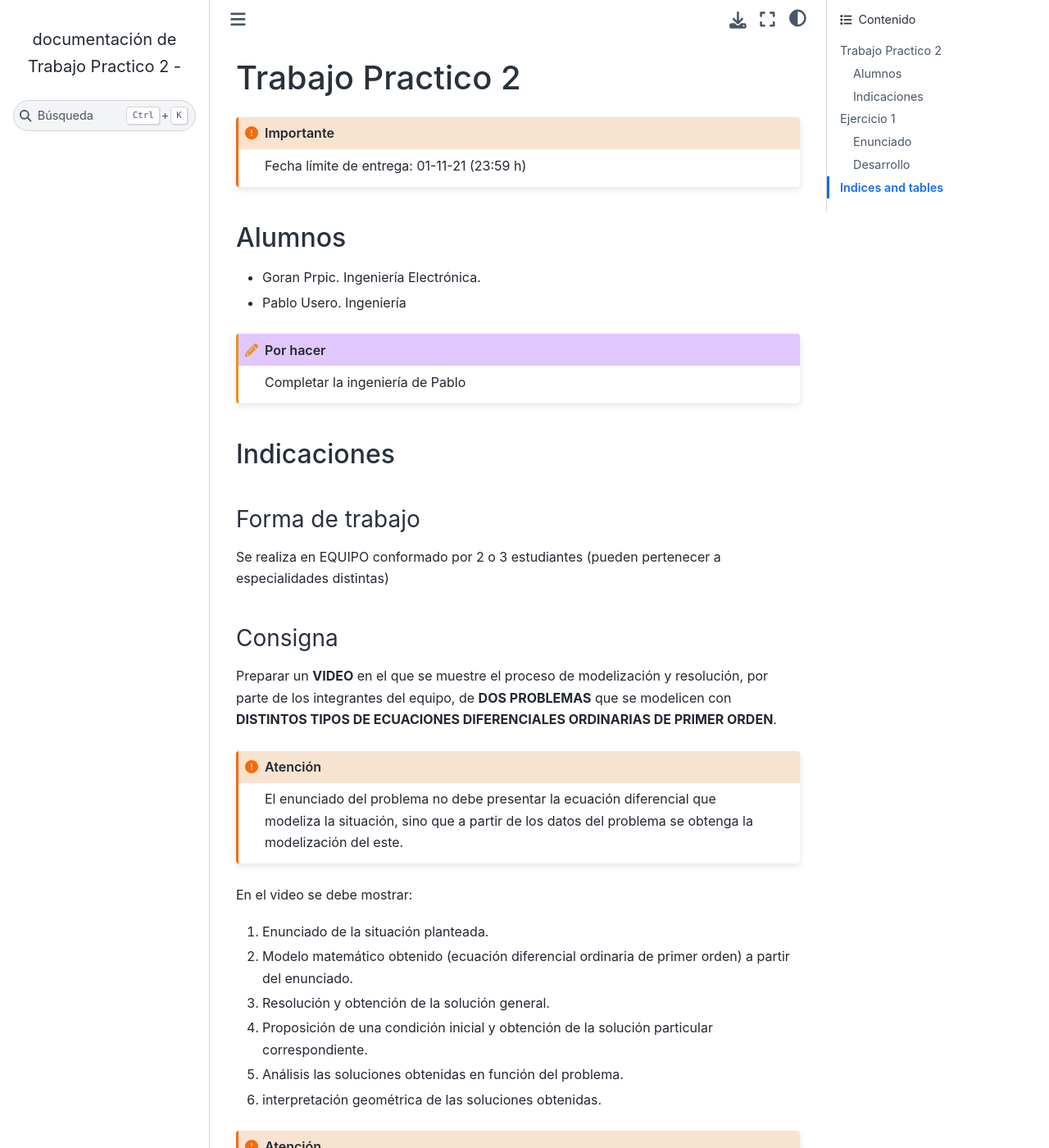
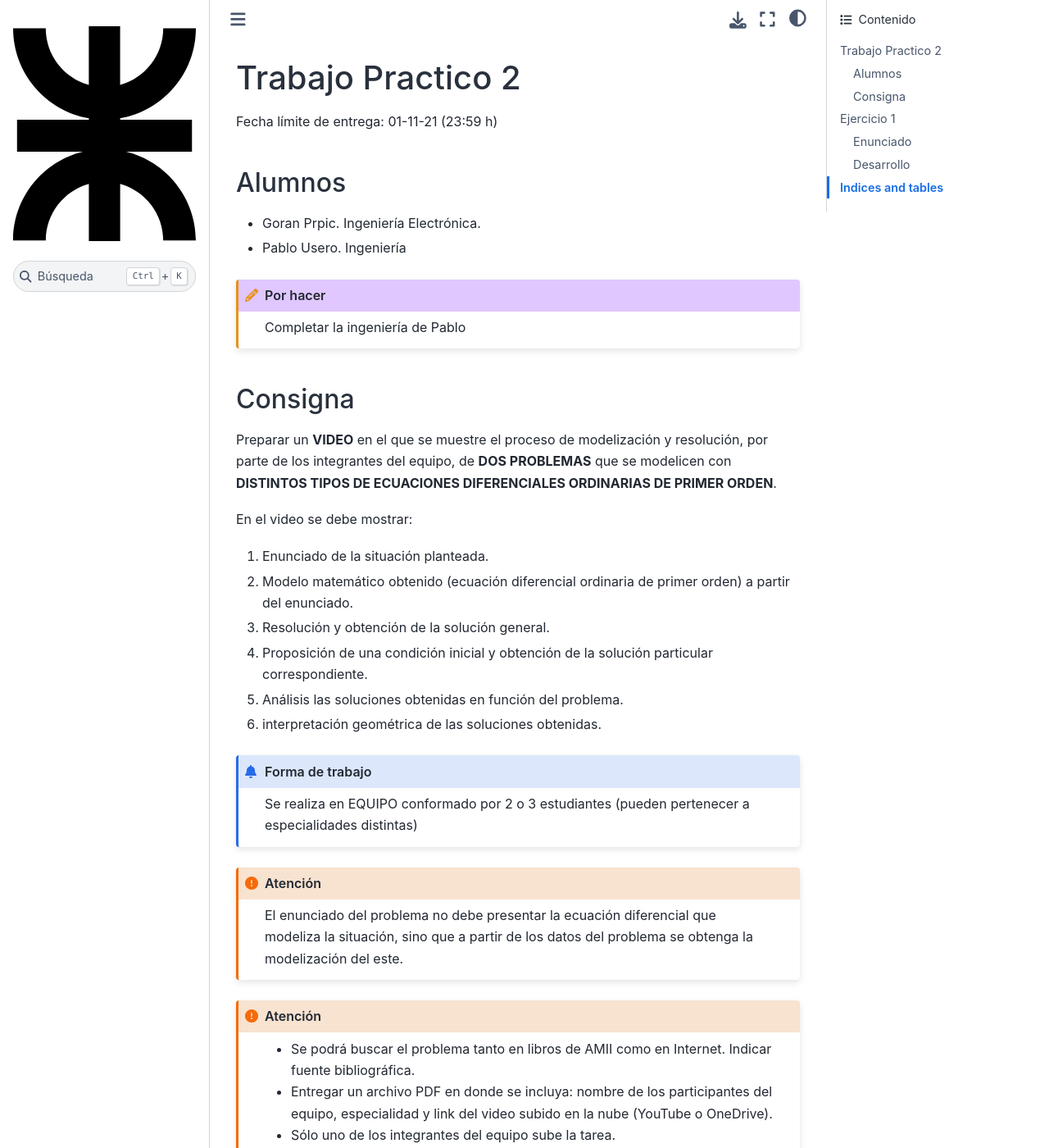
Before and after one commit to gorandp/am2_tp2, a Sphinx documentation site: the page built from docs/index.rst, in a window 1280 px wide and 1400 px high. Shown: the whole window at 82% size. Built offline with Sphinx 7.4.7 and the Sphinx Book theme 1.1.4, drawn with Linux system fonts in a browser that asks for light colours; some of the changed lines change nothing that is shown.

Commit message:
logo add + index update

```diff
--- a/docs/conf.py
+++ b/docs/conf.py
@@ -58,6 +58,10 @@ todo_include_todos = True
 #
 html_theme = 'sphinx_book_theme'
 
+html_title = "UTN Facultad Regional San Nicolás - Análisis Matemático 2"
+html_logo = "_static/utn-2.svg"
+html_favicon = "_static/utn-2.svg"
+
 # Add any paths that contain custom static files (such as style sheets) here,
 # relative to this directory. They are copied after the builtin static files,
 # so a file named "default.css" will overwrite the builtin "default.css".
--- a/docs/index.rst
+++ b/docs/index.rst
@@ -6,7 +6,8 @@
 Trabajo Practico 2
 ==================
 
-.. important:: Fecha límite de entrega: 01-11-21 (23:59 h)
+Fecha límite de entrega: 01-11-21 (23:59 h)
+
 
 Alumnos
 -------
@@ -18,28 +19,14 @@ Alumnos
 
    Completar la ingeniería de Pablo
 
-Indicaciones
-------------
-
-Forma de trabajo
-~~~~~~~~~~~~~~~~
-
-Se realiza en EQUIPO conformado por 2 o 3 estudiantes (pueden pertenecer a
-especialidades distintas)
 
 Consigna
-~~~~~~~~
+--------
 
 Preparar un **VIDEO** en el que se muestre el proceso de modelización y
 resolución, por parte de los integrantes del equipo, de **DOS PROBLEMAS**
 que se modelicen con **DISTINTOS TIPOS DE ECUACIONES DIFERENCIALES
 ORDINARIAS DE PRIMER ORDEN**.
-
-.. attention::
-
-   El enunciado del problema no debe presentar la ecuación diferencial que
-   modeliza la situación, sino que a partir de los datos del problema se
-   obtenga la modelización del este.
 
 En el video se debe mostrar:
 
@@ -51,6 +38,17 @@ En el video se debe mostrar:
    particular correspondiente.
 #. Análisis las soluciones obtenidas en función del problema.
 #. interpretación geométrica de las soluciones obtenidas.
+
+.. admonition:: Forma de trabajo
+
+   Se realiza en EQUIPO conformado por 2 o 3 estudiantes (pueden pertenecer a
+   especialidades distintas)
+
+.. attention::
+
+   El enunciado del problema no debe presentar la ecuación diferencial que
+   modeliza la situación, sino que a partir de los datos del problema se
+   obtenga la modelización del este.
 
 .. attention::
 
```
Also changed, not shown: docs/_static/utn-2.svg (added), 10 other files.
